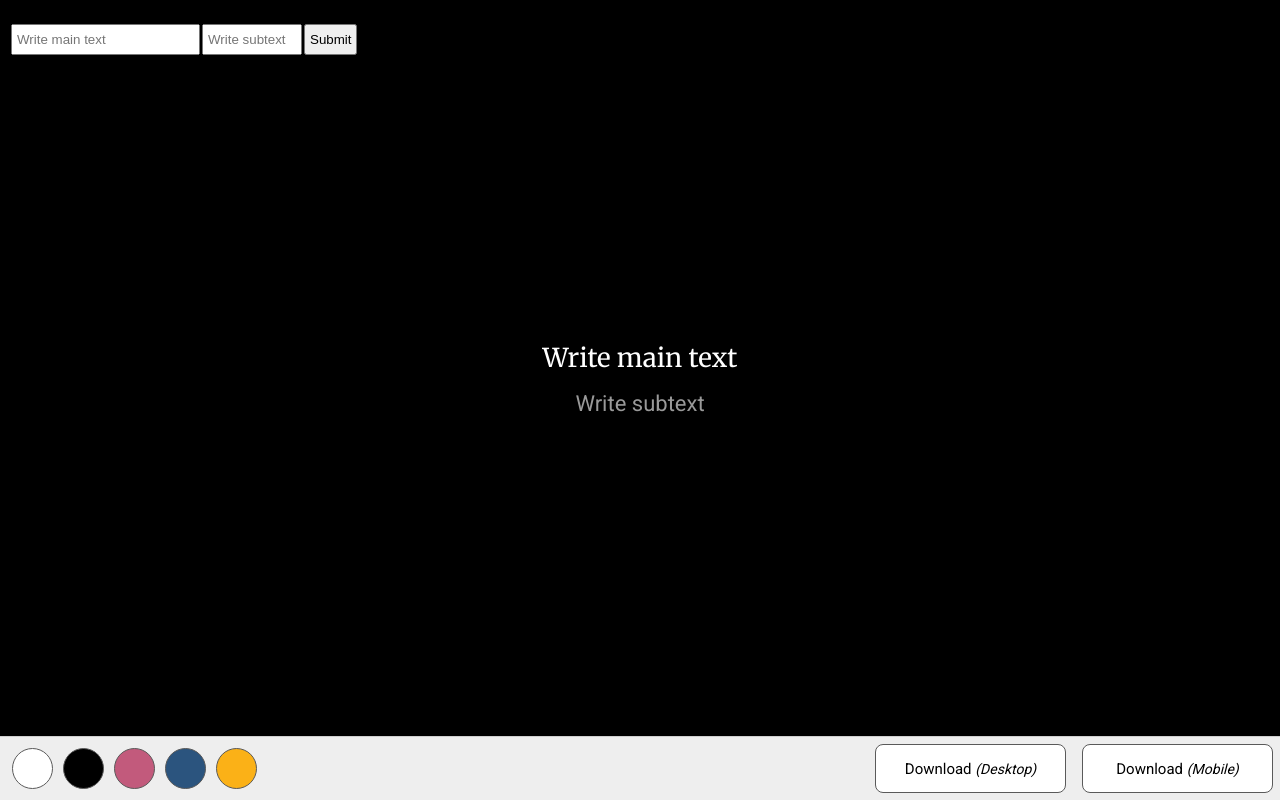
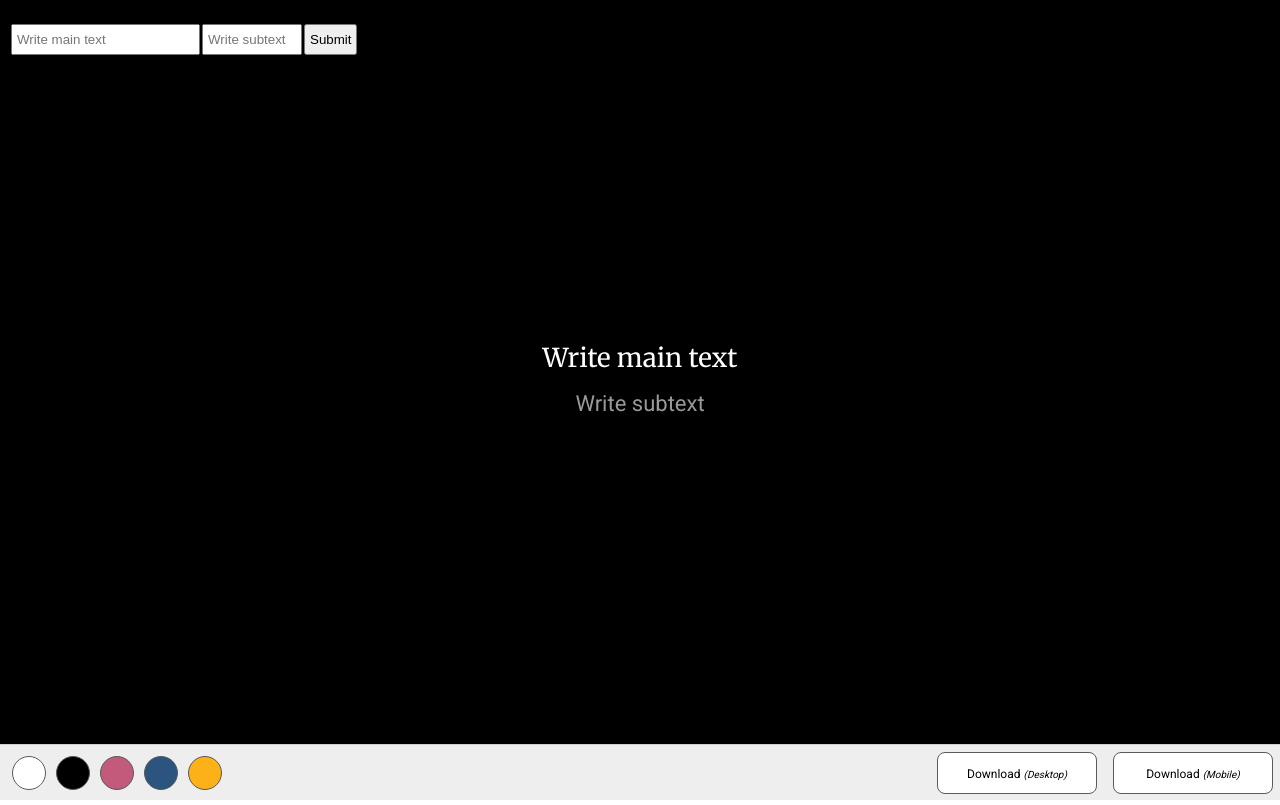
Before and after one commit to airotod/create-wallpaper, a Gatsby site: page / in a window 1280 px wide. Built offline with nearby package versions, Linux system fonts and the light colour scheme; Gatsby itself is replaced by a stand-in of ours.

Commit message:
Update css

```diff
--- a/src/pages/index.js
+++ b/src/pages/index.js
@@ -12,8 +12,8 @@ const Container = styled.div`
 const ColorBtn = styled.button`
   font-family: inherit;
   margin: 4px 5px;
-  width: 41px;
-  height: 41px;
+  width: 34px;
+  height: 34px;
   border-radius: 41px;
   outline: none;
   border: solid 1px #5a5a5a;
@@ -39,7 +39,6 @@ const Cnvs = styled.canvas`
 export default function Home({ data }) {
   const { register, handleSubmit } = useForm()
   const onSubmit = data => {
-    console.log(data)
     setMyText(data["myText"])
     setMyAuthor(data["myAuthor"])
   }
@@ -59,13 +58,11 @@ export default function Home({ data }) {
   const [fontSize, setFontSize] = useState("44px")
   const [fontMaxWidth, setFontMaxWidth] = useState("1350px")
   const [fontStyle, setFontStyle] = useState("Merriweather")
-  const [btnColor, setBtnColor] = useState("#000000")
 
   React.useEffect(() => {
     const cnvs = canvasRef.current
     const ctx = cnvs.getContext("2d")
     draw(cnvs, ctx, myText, lineHeight, fontStyle)
-    console.log("called")
   })
 
   function draw(cnvs, ctx, text, lineHeight, fontStyle) {
@@ -220,9 +217,7 @@ export default function Home({ data }) {
               b.style.opacity = 0.3
             }}
           >
-            <div>
               Download <span className={styles.dwnld_size}>(Mobile)</span>
-            </div>
           </a>
           <button
             id="dwnld_btn"
@@ -244,9 +239,7 @@ export default function Home({ data }) {
               b.style.opacity = 0.3
             }}
           >
-            <div>
               Download <span className={styles.dwnld_size}>(Desktop)</span>
-            </div>
           </button>
         </div>
       </div>
--- a/src/pages/index.module.css
+++ b/src/pages/index.module.css
@@ -46,23 +46,24 @@
   position: absolute;
   bottom: 0;
   width: 100%;
-  height: 64px;
+  height: 56px;
   background-color: #eeeeee;
   padding: 7px;
   border-top: 0.5px solid #cfcfcf;
 }
 .color_btn {
   width: 290px;
+  height: 42px;
   display: inline-block;
   justify-content: space-between;
 }
 .dwnld_btn {
   font-family: "Roboto", sans-serif;
-  font-size: 15px;
+  font-size: 12px;
   margin: 0;
   margin-left: 16px;
-  width: 191px;
-  height: 49px;
+  width: 160px;
+  height: 42px;
   border-radius: 8px;
   outline: none;
   border: solid 1px #5a5a5a;
@@ -71,7 +72,7 @@
   color: #000000;
   text-decoration: none;
   text-align: center;
-  line-height: 49px;
+  line-height: 42px;
   background-color: #ffffff;
 }
 .dwnld_btn:hover,
@@ -84,7 +85,7 @@
 .dwnld_size {
   font-style: italic;
   font-weight: lighter;
-  font-size: 14px;
+  font-size: 10px;
 }
 .dwnld_window {
   position: absolute;
@@ -92,7 +93,7 @@
   left: 50%;
   transform: translate(-50%, -50%);
   font-family: "Roboto", sans-serif;
-  font-size: 23px;
+  font-size: 20px;
   font-weight: 500;
   width: 406px;
   height: 239px;
@@ -106,7 +107,7 @@
   border-radius: 8px;
 }
 .dwnld_window p {
-  padding: 38px 0;
+  padding: 45px 0;
 }
 .select_btn_container {
   display: block;
@@ -118,7 +119,7 @@
   justify-content: space-between;
   margin: 8px;
   font-family: "Roboto", sans-serif;
-  font-size: 15px;
+  font-size: 14px;
   width: 140px;
   height: 49px;
   border-radius: 8px;
@@ -151,7 +152,13 @@
   }
 }
 
-@media (max-width: 750px) {
+@media (max-width: 700px) {
+  .color_btn {
+    width: 220px;
+  }
+}
+
+@media (max-width: 600px) {
   .post {
     padding: 0 10px;
     padding-bottom: 92px;
```
